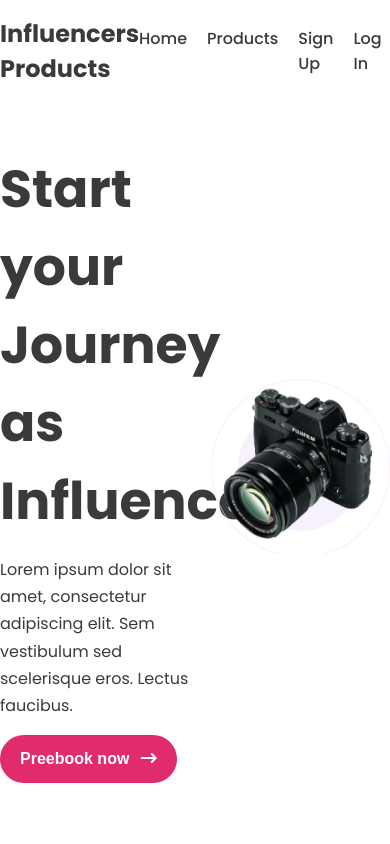
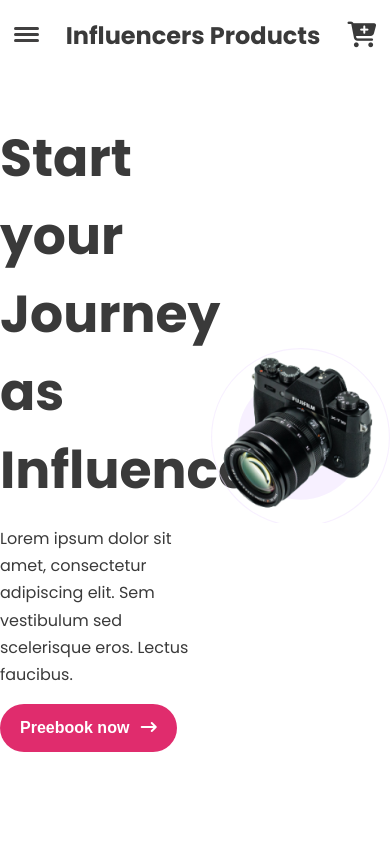
Before and after one commit to Dev-Zual/influencer-gear, a plain HTML site: page index.html in a window 390 px wide. Shown: the top 844 px of the page. Drawn offline with Linux system fonts and the light colour scheme.

Commit message:
nav area mobile responsive done

```diff
--- a/css/main.css
+++ b/css/main.css
@@ -54,13 +54,27 @@ body {
   justify-content: space-between;
   padding: 1rem 0rem;
 }
-
+.menu-toggle span {
+  width: 25px;
+  height: 3px;
+  background: #414040;
+  margin-bottom: 3px;
+  display: block;
+  border-radius: 5px;
+}
+.mobile-cart {
+  display: none;
+}
+.mobile-cart a {
+  font-size: 1.6rem;
+}
 nav ul {
   display: flex;
   gap: 20px;
 }
 
-nav ul li a {
+nav ul li a,
+header ul li a {
   font-size: 1rem;
   font-weight: 500;
   color: var(--primary-text-color);
--- /dev/null
+++ b/css/responsive.css
@@ -0,0 +1,11 @@
+@media screen and (max-width: 576px) {
+  .header-area {
+    justify-content: space-around;
+  }
+  nav {
+    display: none;
+  }
+  .mobile-cart {
+    display: block;
+  }
+}
--- a/index.html
+++ b/index.html
@@ -5,6 +5,7 @@
     <meta name="viewport" content="width=device-width, initial-scale=1.0" />
     <title>Influencer gear gadget</title>
     <link rel="stylesheet" href="css/main.css" />
+    <link rel="stylesheet" href="css/responsive.css" />
     <script
       src="https://kit.fontawesome.com/ee1c0f6e42.js"
       crossorigin="anonymous"
@@ -14,6 +15,11 @@
     <header>
       <div class="container">
         <div class="header-area">
+          <div class="menu-toggle">
+            <span></span>
+            <span></span>
+            <span></span>
+          </div>
           <div class="logo">
             <h1>Influencers Products</h1>
           </div>
@@ -31,6 +37,11 @@
               </li>
             </ul>
           </nav>
+          <ul class="mobile-cart">
+            <li>
+              <a href="#"><i class="fa-solid fa-cart-plus"></i></a>
+            </li>
+          </ul>
         </div>
       </div>
     </header>
```
